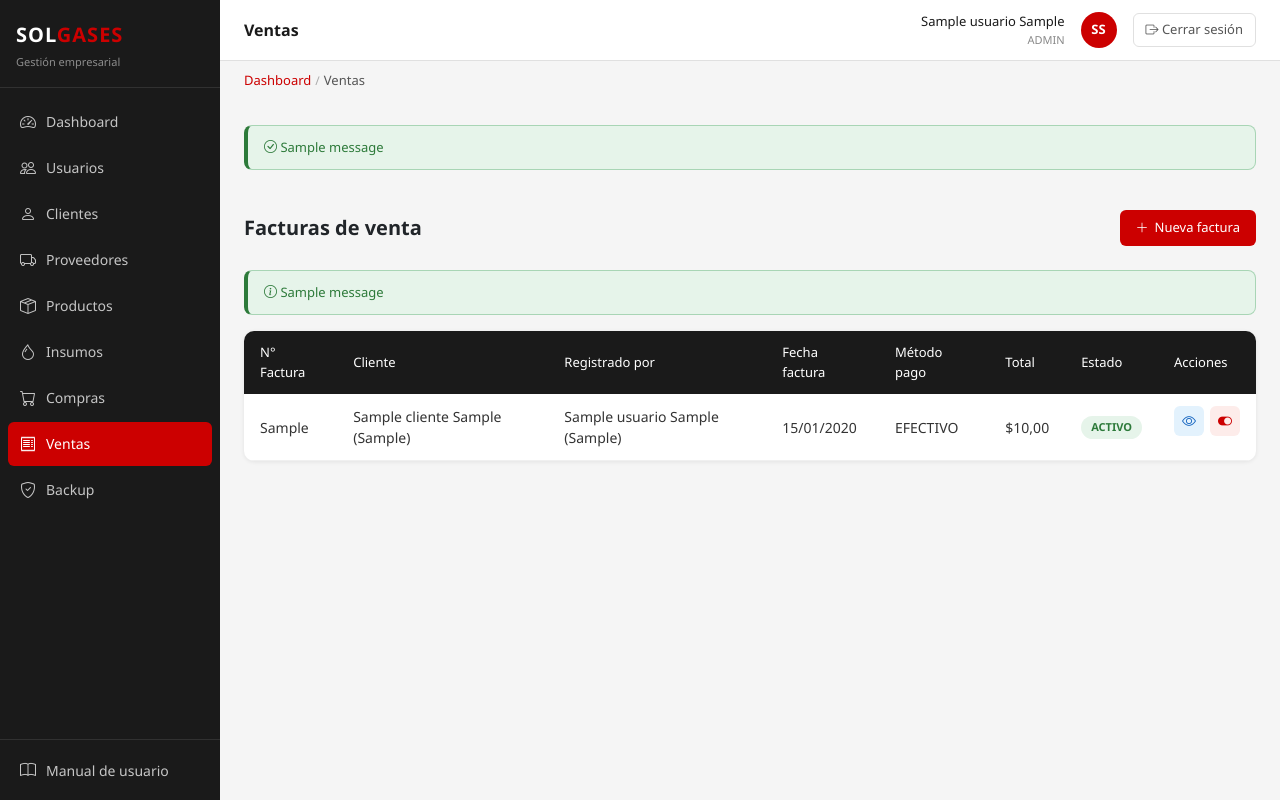
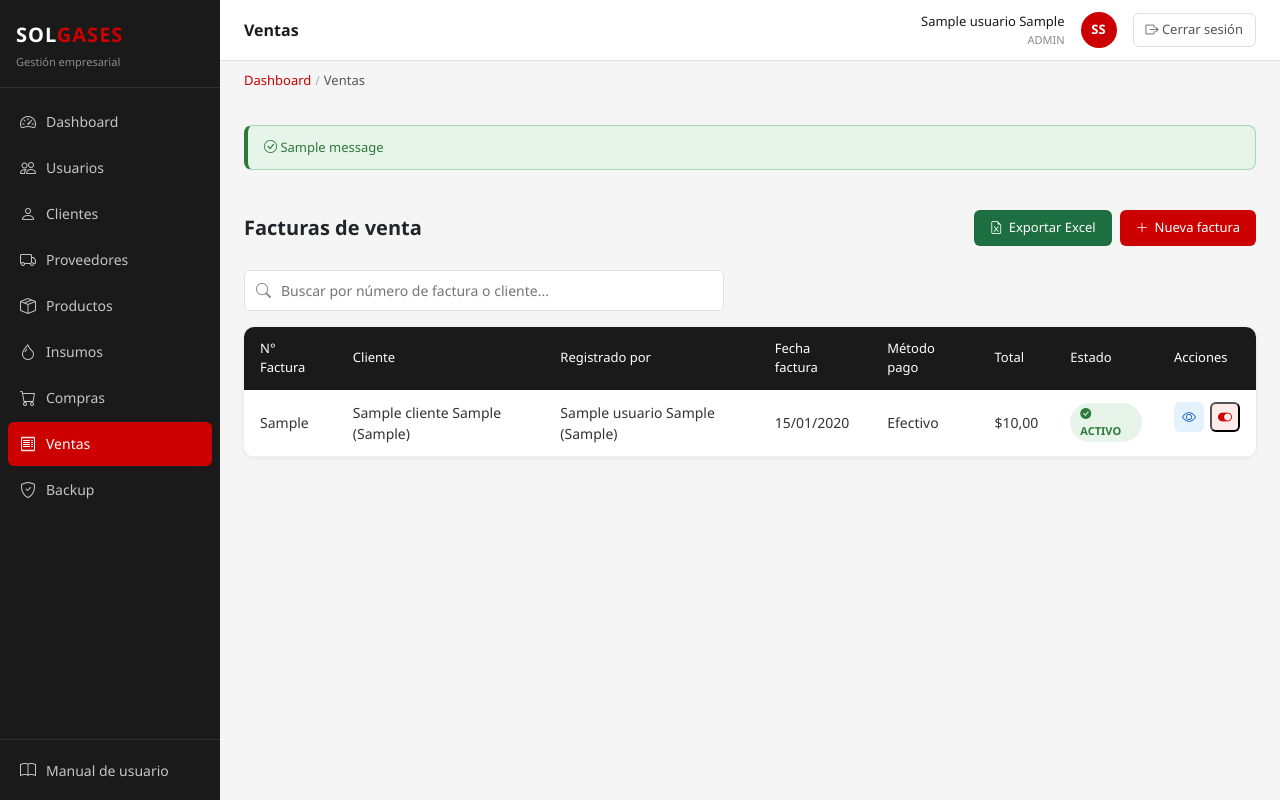
Before and after one commit to Misael-Padilla/solgases, a Django app: page /ventas/ in a window 1280 px wide. Run offline with Django 5.2, Linux system fonts and the light colour scheme; a user stored in the database is signed in; tables that the repository leaves empty hold one stand-in row (values such as "Sample post"); one stand-in notice (Sample message) is shown; parts of the project's set-up code (start-up, migrations or seed data) failed here and were passed over.

Commit message:
fix(ventas): lista — POST estado, aria-label, scope, badges, metodo_pago display, busqueda y paginacion

```diff
--- a/templates/ventas/lista_ventas.html
+++ b/templates/ventas/lista_ventas.html
@@ -7,31 +7,57 @@
 
 <div class="d-flex justify-content-between align-items-center mb-4">
     <h5 class="fw-bold mb-0">Facturas de venta</h5>
-    <a href="{% url 'ventas:crear_venta' %}" class="btn-accion">
-        <i class="bi bi-plus-lg"></i> Nueva factura
-    </a>
+    <div class="d-flex gap-2">
+        <a href="{% url 'ventas:exportar_ventas' %}" class="btn-exportar"
+           data-bs-toggle="tooltip" data-bs-placement="top" title="Exportar a Excel">
+            <i class="bi bi-file-earmark-excel"></i> Exportar Excel
+        </a>
+        <a href="{% url 'ventas:crear_venta' %}" class="btn-accion"
+           data-bs-toggle="tooltip" data-bs-placement="top" title="Nueva factura">
+            <i class="bi bi-plus-lg"></i> Nueva factura
+        </a>
+    </div>
 </div>
 
-{% if messages %}
-{% for message in messages %}
-<div class="alerta-{{ message.tags }} mb-3">
-    <i class="bi bi-info-circle"></i> {{ message }}
-</div>
-{% endfor %}
+<!-- Barra de búsqueda -->
+<form method="get" role="search" class="barra-busqueda mb-3">
+    <div class="busqueda-grupo">
+        <i class="bi bi-search busqueda-icono"></i>
+        <input type="search" name="q" value="{{ q }}" class="busqueda-input"
+               placeholder="Buscar por número de factura o cliente..."
+               aria-label="Buscar ventas">
+        <a href="{% url 'ventas:lista_ventas' %}"
+           class="busqueda-limpiar {% if not q %}d-none{% endif %}"
+           aria-label="Limpiar búsqueda">
+            <i class="bi bi-x-lg"></i>
+        </a>
+    </div>
+</form>
+
+<div id="resultados-container">
+{% if q %}
+<p class="busqueda-resultado" aria-live="polite">
+    {% with total=page_obj.paginator.count %}
+        {% if total == 0 %}Sin resultados para <strong>"{{ q }}"</strong>.
+        {% elif total == 1 %}1 resultado para <strong>"{{ q }}"</strong>.
+        {% else %}{{ total }} resultado{{ total|pluralize:"s" }} para <strong>"{{ q }}"</strong>.
+        {% endif %}
+    {% endwith %}
+</p>
 {% endif %}
 
-<div class="tabla-contenedor">
+<div class="tabla-contenedor" aria-live="polite" aria-atomic="false">
     <table class="tabla-sistema">
         <thead>
             <tr>
-                <th>N° Factura</th>
-                <th>Cliente</th>
-                <th>Registrado por</th>
-                <th>Fecha factura</th>
-                <th>Método pago</th>
-                <th>Total</th>
-                <th>Estado</th>
-                <th>Acciones</th>
+                <th scope="col">N° Factura</th>
+                <th scope="col">Cliente</th>
+                <th scope="col">Registrado por</th>
+                <th scope="col">Fecha factura</th>
+                <th scope="col">Método pago</th>
+                <th scope="col">Total</th>
+                <th scope="col">Estado</th>
+                <th scope="col">Acciones</th>
             </tr>
         </thead>
         <tbody>
@@ -41,21 +67,33 @@
                 <td>{{ venta.cliente }}</td>
                 <td>{{ venta.registrado_por }}</td>
                 <td>{{ venta.fecha_factura|date:"d/m/Y" }}</td>
-                <td>{{ venta.metodo_pago }}</td>
+                <td>{{ venta.get_metodo_pago_display }}</td>
                 <td>${{ venta.total }}</td>
                 <td>
                     <span class="badge-estado badge-{{ venta.estado|lower }}">
+                        <i class="bi bi-{% if venta.estado == 'ACTIVO' %}check-circle-fill{% else %}x-circle-fill{% endif %}"></i>
                         {{ venta.estado }}
                     </span>
                 </td>
                 <td class="acciones">
-                    <a href="{% url 'ventas:detalle_venta' venta.id %}" class="btn-tabla btn-ver">
+                    <a href="{% url 'ventas:detalle_venta' venta.id %}"
+                       class="btn-tabla btn-ver"
+                       aria-label="Ver factura {{ venta.numero_factura }}"
+                       data-bs-toggle="tooltip" data-bs-placement="top" title="Ver detalle">
                         <i class="bi bi-eye"></i>
                     </a>
                     {% if request.user.rol == 'ADMIN' %}
-                    <a href="{% url 'ventas:cambiar_estado_venta' venta.id %}" class="btn-tabla {% if venta.estado == 'ACTIVO' %}btn-desactivar{% else %}btn-activar{% endif %}">
+                    <button type="button"
+                            class="btn-tabla {% if venta.estado == 'ACTIVO' %}btn-desactivar{% else %}btn-activar{% endif %}"
+                            aria-label="{% if venta.estado == 'ACTIVO' %}Desactivar{% else %}Activar{% endif %} factura {{ venta.numero_factura }}"
+                            title="{% if venta.estado == 'ACTIVO' %}Desactivar{% else %}Activar{% endif %}"
+                            data-bs-toggle="modal"
+                            data-bs-target="#modal-cambiar-estado"
+                            data-nombre="{{ venta.numero_factura }}"
+                            data-accion="{% if venta.estado == 'ACTIVO' %}desactivar{% else %}activar{% endif %}"
+                            data-url="{% url 'ventas:cambiar_estado_venta' venta.id %}">
                         <i class="bi {% if venta.estado == 'ACTIVO' %}bi-toggle-on{% else %}bi-toggle-off{% endif %}"></i>
-                    </a>
+                    </button>
                     {% endif %}
                 </td>
             </tr>
@@ -68,4 +106,49 @@
     </table>
 </div>
 
+{% include 'partials/paginacion.html' %}
+</div><!-- fin resultados-container -->
+
+<!-- Modal confirmación cambio de estado -->
+<div class="modal fade" id="modal-cambiar-estado" tabindex="-1"
+     aria-labelledby="modal-estado-titulo" aria-modal="true" role="dialog">
+    <div class="modal-dialog">
+        <div class="modal-content">
+            <div class="modal-header">
+                <h5 class="modal-title" id="modal-estado-titulo">Confirmar acción</h5>
+                <button type="button" class="btn-close" data-bs-dismiss="modal" aria-label="Cerrar"></button>
+            </div>
+            <form id="modal-form-toggle" method="post" action="">
+                {% csrf_token %}
+                <div class="modal-body">
+                    <p class="mb-3">
+                        ¿Está seguro que desea <strong id="modal-accion-texto"></strong> la factura
+                        <strong id="modal-nombre-objeto"></strong>?
+                    </p>
+                    <p class="texto-descripcion mb-3">
+                        <i class="bi bi-exclamation-triangle text-warning"></i>
+                        Al desactivar se restaurará el stock de todos los ítems. Al activar se descontará de nuevo (requiere stock disponible).
+                    </p>
+                    <div class="campo-form mb-0">
+                        <label class="form-label" for="modal-observacion">
+                            Observación <span class="campo-requerido">*</span>
+                        </label>
+                        <textarea id="modal-observacion" name="observacion"
+                                  class="form-control" rows="3" maxlength="500"
+                                  aria-required="true"
+                                  placeholder="Ej: Factura duplicada, error en el cliente..."></textarea>
+                        <div class="invalid-feedback">La observación es obligatoria.</div>
+                    </div>
+                </div>
+                <div class="modal-footer">
+                    <button type="button" class="btn-secundario" data-bs-dismiss="modal">Cancelar</button>
+                    <button type="submit" class="btn-accion">
+                        <i class="bi bi-check-lg"></i> Confirmar
+                    </button>
+                </div>
+            </form>
+        </div>
+    </div>
+</div>
+
 {% endblock %}
```
